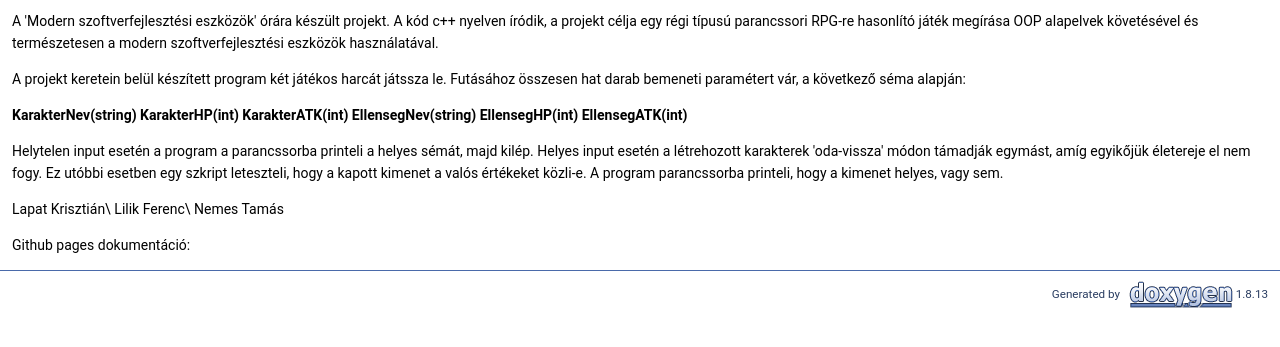
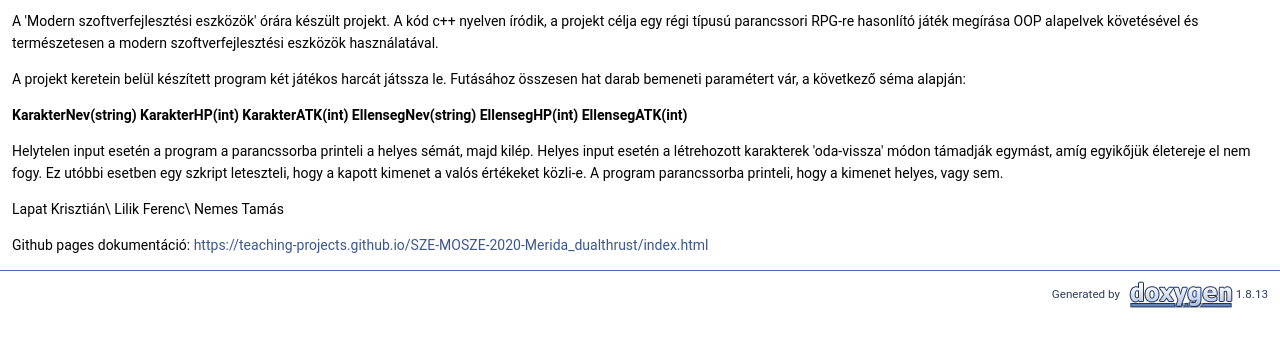
Before and after one commit to Teaching-projects/SZE-MOSZE-2020-Merida_dualthrust, a plain HTML site: page autotoc_md0.html in a window 1280 px wide. Shown: the part 137-484 px from the top of the page. Drawn offline with Linux system fonts and the light colour scheme; a script that the page names is missing.

Commit message:
Update gh-pages to output generated at fb5ff35

```diff
--- a/autotoc_md0.html
+++ b/autotoc_md0.html
@@ -69,7 +69,7 @@ $(function() {
 <p><b>KarakterNev(string) KarakterHP(int) KarakterATK(int) EllensegNev(string) EllensegHP(int) EllensegATK(int)</b></p>
 <p>Helytelen input esetén a program a parancssorba printeli a helyes sémát, majd kilép. Helyes input esetén a létrehozott karakterek 'oda-vissza' módon támadják egymást, amíg egyikőjük életereje el nem fogy. Ez utóbbi esetben egy szkript leteszteli, hogy a kapott kimenet a valós értékeket közli-e. A program parancssorba printeli, hogy a kimenet helyes, vagy sem.</p>
 <p>Lapat Krisztián\ Lilik Ferenc\ Nemes Tamás</p>
-<p>Github pages dokumentáció: </p>
+<p>Github pages dokumentáció: <a href="https://teaching-projects.github.io/SZE-MOSZE-2020-Merida_dualthrust/index.html">https://teaching-projects.github.io/SZE-MOSZE-2020-Merida_dualthrust/index.html</a> </p>
 </div></div><!-- contents -->
 <!-- start footer part -->
 <hr class="footer"/><address class="footer"><small>
```
